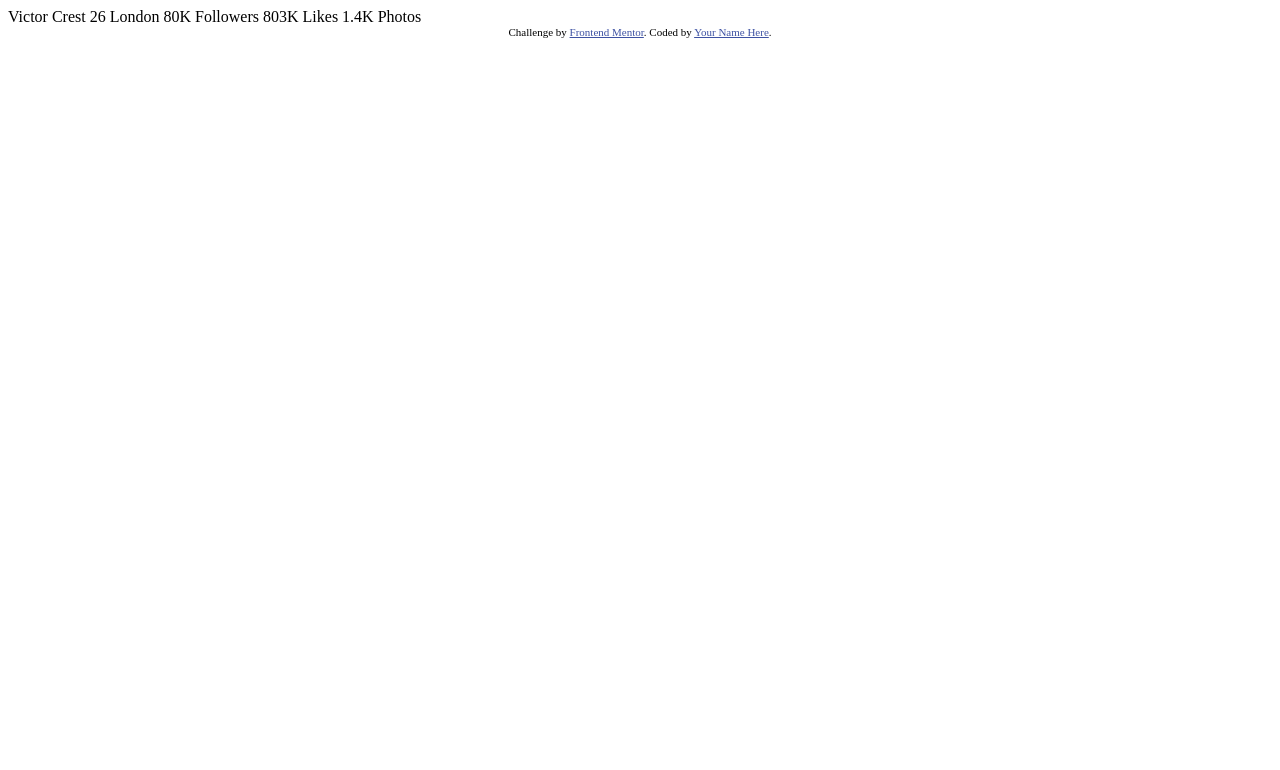
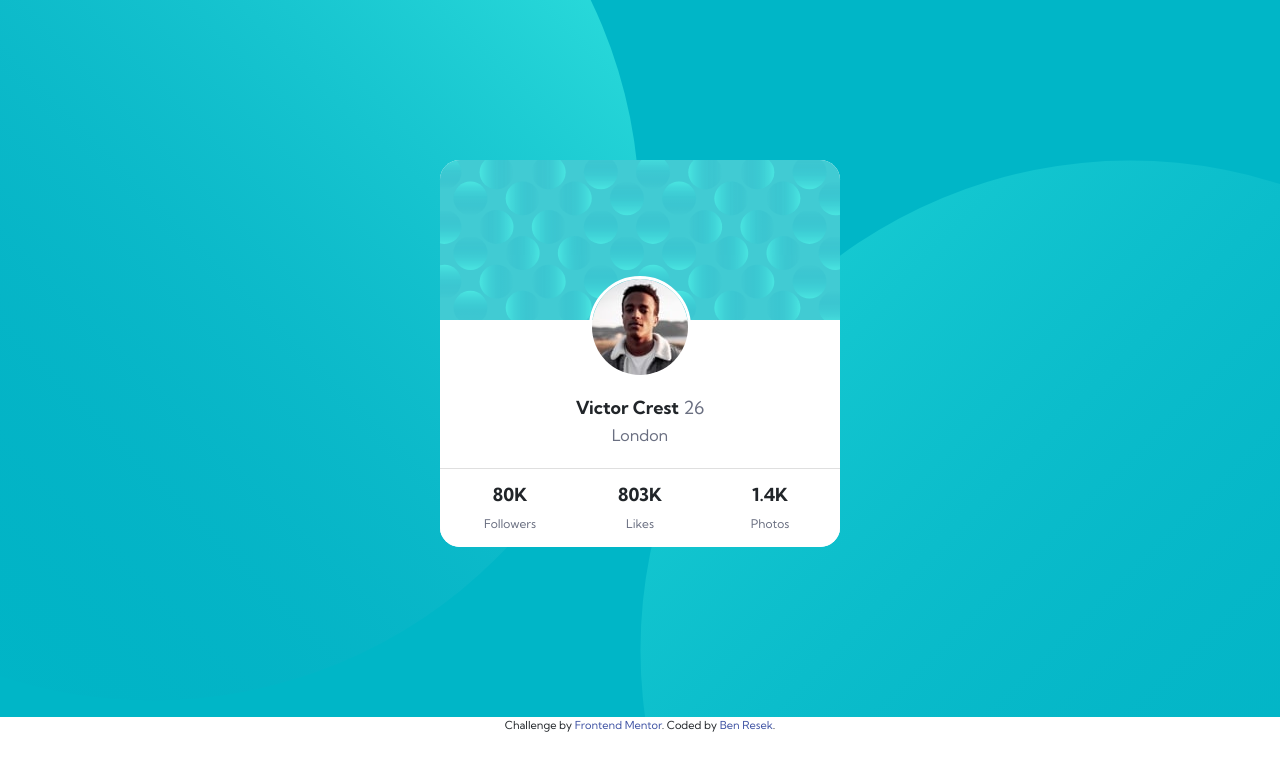
Before and after one commit to bresek/profile-card-component, a plain HTML site: page index.html in a window 1280 px wide. Drawn offline with nearby package versions, Linux system fonts and the light colour scheme.

Commit message:
first draft of card

```diff
--- /dev/null
+++ b/css/styles.css
@@ -0,0 +1,74 @@
+body{
+  text-align: center;
+  font-family: 'Kumbh Sans', sans-serif;
+  font-size: 18px;
+}
+@media (min-width: 800px){
+  .container-fluid{
+
+  background-color: #00B6C7;
+  padding: 10rem;
+  background-image: image("images/bg-pattern-top.svg");
+  position: relative;
+  overflow: hidden;
+}
+  }
+
+@media (max-width:800px){
+  .container-fluid{
+    padding: 10rem 0;
+    background-color: #00B6C7;
+    background-image: image("images/bg-pattern-top.svg");
+    position: relative;
+    overflow: hidden;
+  }
+}
+/* font styleing */
+.name{
+  font-weight:700;
+}
+.subtext{
+  color: #6a6f81;
+  font-weight: 400;
+
+}
+.label{
+  font-size: 12px;
+}
+.place{
+  font-size: 16px;
+}
+
+.card{
+  margin: 0 auto; /* Added */
+  float: none; /* Added */
+  margin-bottom: 10px; /* Added */
+  border-radius: 5%;
+  overflow: hidden;
+}
+
+.profpic{
+  border-radius: 100%;
+  border: .2rem solid white;
+  margin-top: -4rem;
+  margin-bottom: 1rem;
+}
+.card-footer{
+  background-color: white;
+}
+
+
+#top-bg-im{
+  position: absolute;
+  bottom: 1rem;
+  right: 40rem;
+}
+#bottom-bg-im{
+  position: absolute;
+}
+.clear {
+clear:both;
+margin-top:-1px;
+height:1px;
+overflow:hidden;
+}
--- a/index.html
+++ b/index.html
@@ -1,5 +1,6 @@
 <!DOCTYPE html>
 <html lang="en">
+
 <head>
   <meta charset="UTF-8">
   <meta name="viewport" content="width=device-width, initial-scale=1.0"> <!-- displays site properly based on user's device -->
@@ -10,26 +11,106 @@
 
   <!-- Feel free to remove these styles or customise in your own stylesheet 👍 -->
   <style>
-    .attribution { font-size: 11px; text-align: center; }
-    .attribution a { color: hsl(228, 45%, 44%); }
+    .attribution {
+      font-size: 11px;
+      text-align: center;
+    }
+
+    .attribution a {
+      color: hsl(228, 45%, 44%);
+    }
   </style>
+  <link rel="stylesheet" href="https://cdn.jsdelivr.net/npm/bootstrap@4.6.0/dist/css/bootstrap.min.css" integrity="sha384-B0vP5xmATw1+K9KRQjQERJvTumQW0nPEzvF6L/Z6nronJ3oUOFUFpCjEUQouq2+l" crossorigin="anonymous">
+  <link rel="stylesheet" href="css/styles.css">
+  <link rel="preconnect" href="https://fonts.gstatic.com">
+<link href="https://fonts.googleapis.com/css2?family=Kumbh+Sans:wght@300;400;700&display=swap" rel="stylesheet">
 </head>
+
 <body>
-  Victor Crest
-  26
-  London
+  <div class="container-fluid">
+    <img src="images/bg-pattern-top.svg" alt="" id="top-bg-im">
+    <img src="images/bg-pattern-bottom.svg" alt="" id='bottom-bg-im'>
+    <div class="row">
+      <div class="col">
+        <div class="card border-0" style="width: 25rem;">
+          <img class="card-img-top" src="images/bg-pattern-card.svg">
+          <div class="card-body">
+            <div class="row">
+              <div class="col">
+                <img src="images/image-victor.jpg" alt="victor profile picture" class="profpic">
+              </div>
+            </div>
+            <div class="row">
+              <div class="col">
+                <span class="name">Victor Crest</span>
+                <span class="age subtext">26</span>
+              </div>
 
-  80K
-  Followers
+            </div>
+            <div class="row">
+              <div class="col">
+                <span class="place subtext">London</span>
+              </div>
 
-  803K
-  Likes
+            </div>
 
-  1.4K
-  Photos
+
+          </div>
+          <div class="card-footer">
+            <div class="row stats">
+              <div class="col">
+                <span class="name">80K</span>
+
+
+              </div>
+              <div class="col">
+                <span  class="name">803K</span>
+
+
+              </div>
+              <div class="col">
+                <span  class="name">1.4K</span>
+
+
+              </div>
+            </div>
+            <div class="row ">
+              <div class="col">
+                <span class="subtext label">Followers</span>
+
+              </div>
+              <div class="col">
+                <span class="subtext label">Likes</span>
+
+              </div>
+              <div class="col">
+                <span class="subtext label">Photos</s>
+
+              </div>
+
+            </div>
+
+
+
+
+
+          </div>
+
+        </div>
+      </div>
+
+    </div>
+    <div class="clear"></div>
+  </div>
+
+
+
+
+
   <div class="attribution">
     Challenge by <a href="https://www.frontendmentor.io?ref=challenge" target="_blank">Frontend Mentor</a>.
-    Coded by <a href="#">Your Name Here</a>.
+    Coded by <a href="https://github.com/bresek">Ben Resek</a>.
   </div>
 </body>
+
 </html>
```
